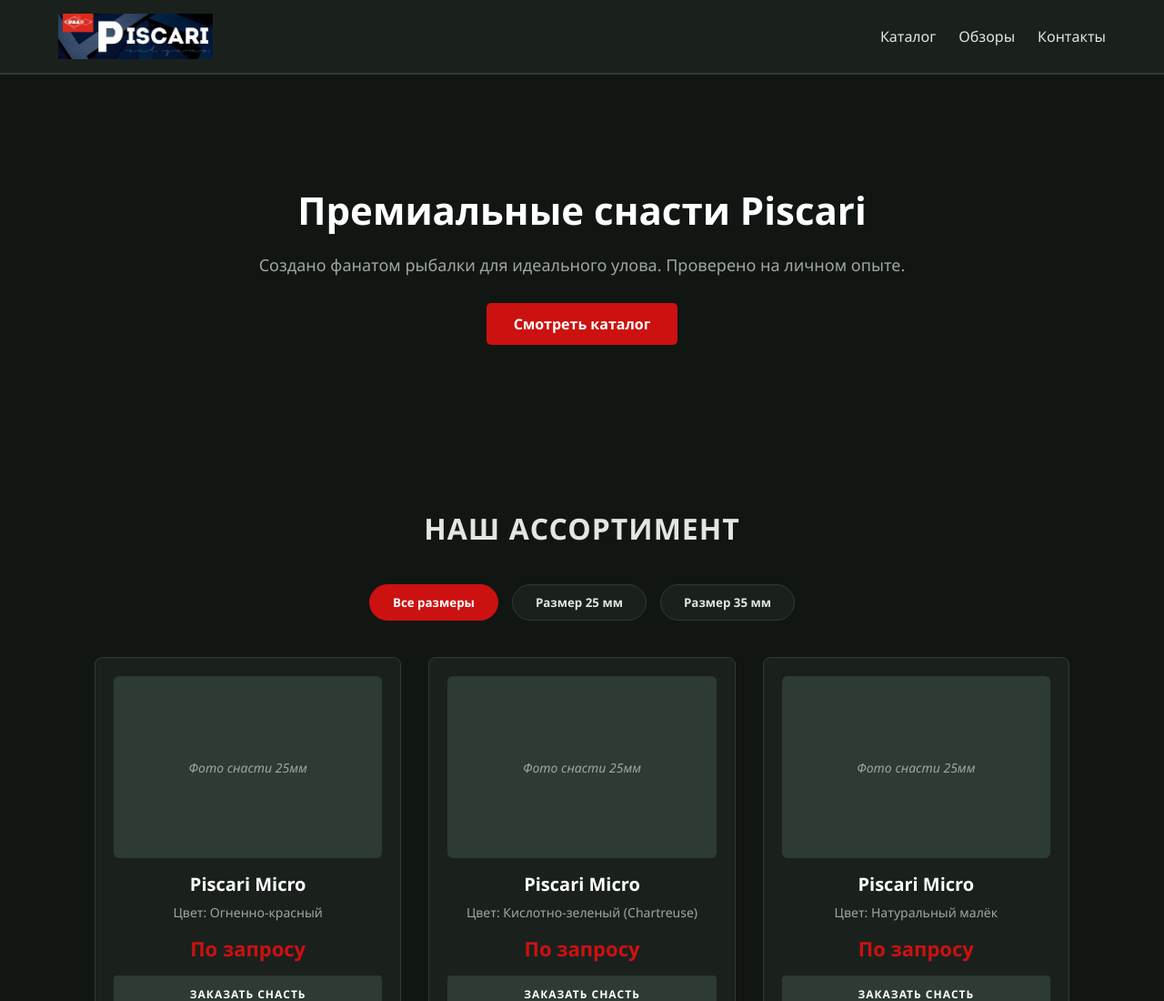
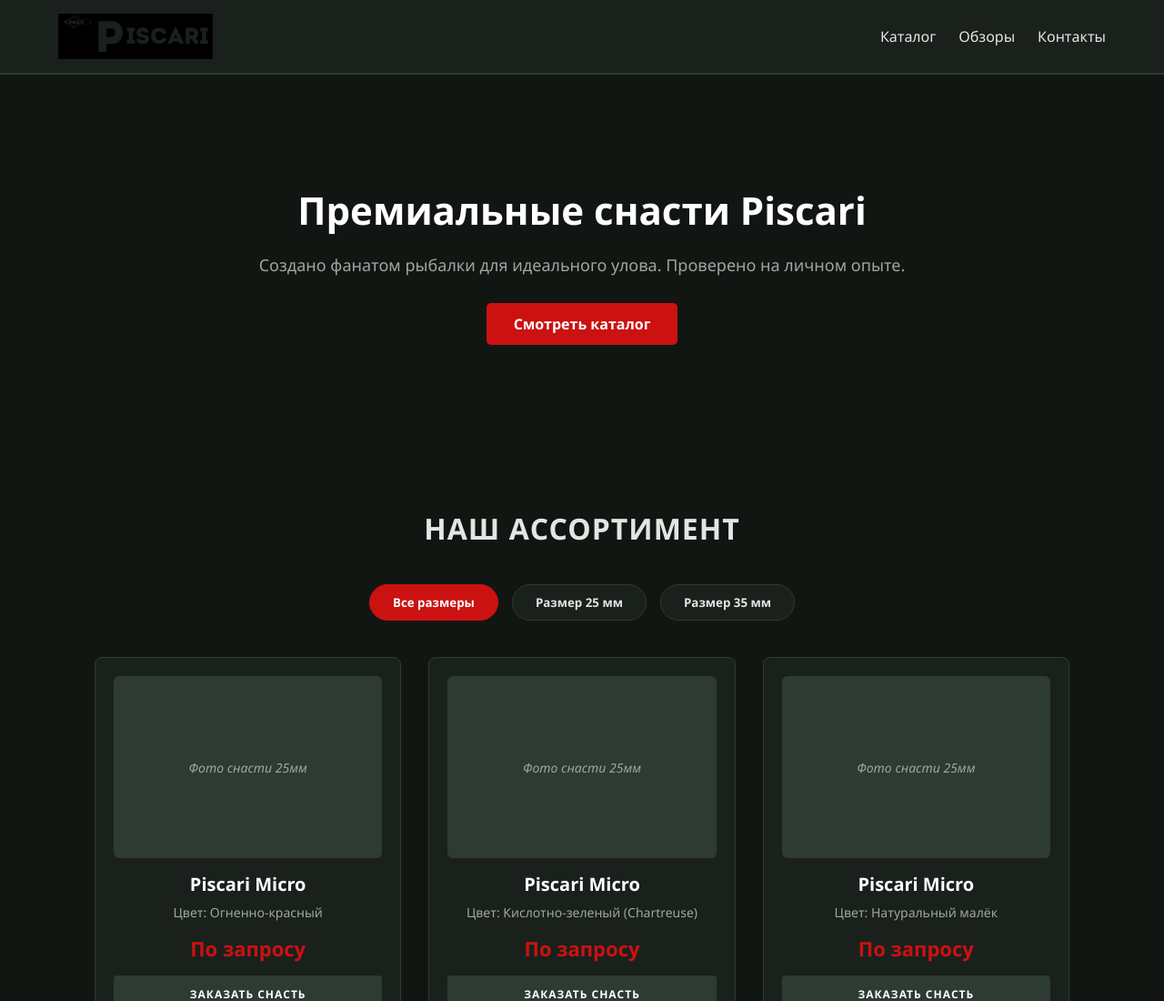
Before and after one commit to Reznikov92/piscari, a website built with Vite: page index.html in a window 1280 px wide. Shown: the top 1100 px of the page at 91% size. Built offline with nearby package versions, Linux system fonts and the light colour scheme.

Commit message:
замена логотипа

```diff
--- a/index.html
+++ b/index.html
@@ -9,8 +9,8 @@
     <!-- ШАПКА САЙТА -->
     <header class="header">
       <div class="logo">
-        <!-- Умный динамический путь для нового логотипа -->
-        <img src="<%= BASE_URL %>logo.png" alt="Piscari Логотип" class="logo-img">
+        <!-- МЕНЯЕМ НА .SVG ДЛЯ ИДЕАЛЬНОГО ВЕКТОРНОГО ЛОГОТИПА -->
+        <img src="<%= BASE_URL %>logo.svg" alt="Piscari Логотип" class="logo-img">
       </div>
 
       <!-- Навигация по центру/справа -->
```
Also changed, not shown: public/logo.png (deleted), public/logo.svg (added).
